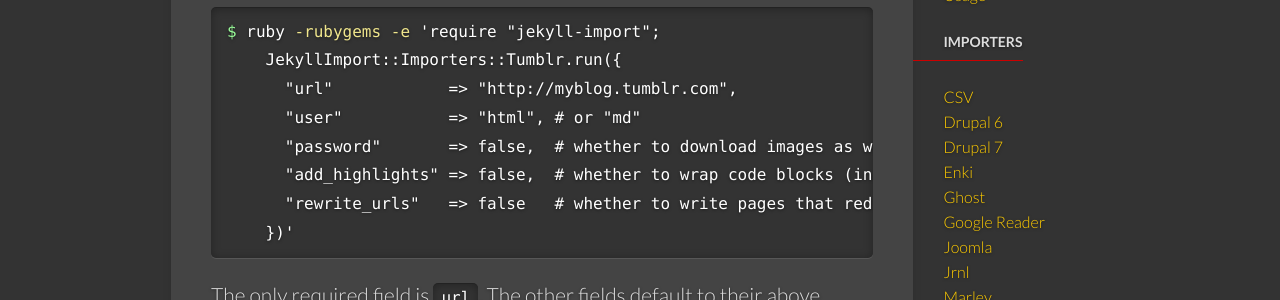
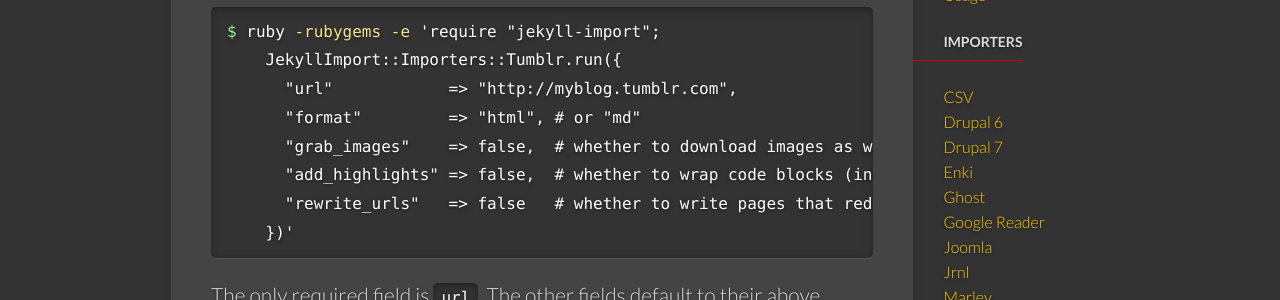
Before and after one commit to jekyll/jekyll-import, a Jekyll site: the page built from site/docs/tumblr.md, in a window 1280 px wide. Shown: the part 315-615 px from the top of the page. Built offline with Jekyll 4.4.1, drawn with Linux system fonts in a browser that asks for light colours; some web fonts are replaced.

Commit message:
Fix example parameter names for Tumblr import.
Merges #122.

```diff
--- a/site/docs/tumblr.md
+++ b/site/docs/tumblr.md
@@ -13,8 +13,8 @@
 $ ruby -rubygems -e 'require "jekyll-import";
     JekyllImport::Importers::Tumblr.run({
       "url"            => "http://myblog.tumblr.com",
-      "user"           => "html", # or "md"
-      "password"       => false,  # whether to download images as well.
+      "format"         => "html", # or "md"
+      "grab_images"    => false,  # whether to download images as well.
       "add_highlights" => false,  # whether to wrap code blocks (indented 4 spaces) in a Liquid "highlight" tag
       "rewrite_urls"   => false   # whether to write pages that redirect from the old Tumblr paths to the new Jekyll paths
     })'
```
